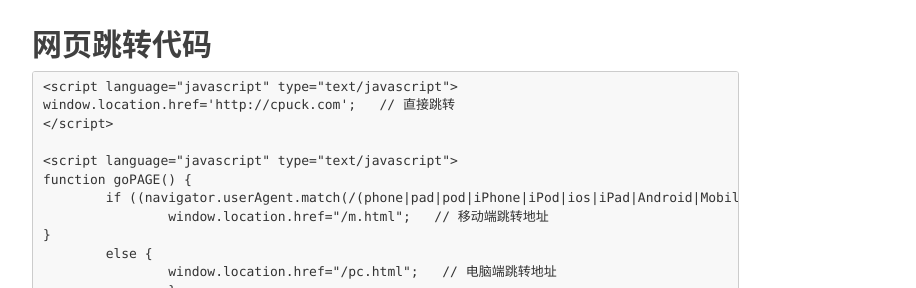
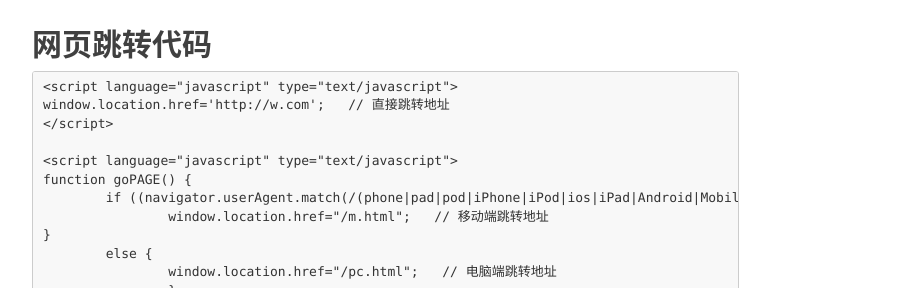
Before and after one commit to tcq233/tcq233.github.io, a Jekyll site: the page built from _posts/2020-05-11-script.md, in a window 1280 px wide and 1400 px high, scrolled down 1718 px. Shown: the part 181-469 px from the top of the window, without its empty margins (233-1149 px from the left). Built offline with Jekyll 4.4.1, drawn with Linux system fonts in a browser that asks for light colours; nearby versions of some CDN libraries; comment, search, counter and statistics services are not loaded; some of the changed text lies outside the part shown.

Commit message:
Update 2020-05-11-script.md

`````diff
--- a/_posts/2020-05-11-script.md
+++ b/_posts/2020-05-11-script.md
@@ -77,7 +77,7 @@ else
 
 ````
 <script language="javascript" type="text/javascript">
-window.location.href='http://cpuck.com';   // 直接跳转
+window.location.href='http://w.com';   // 直接跳转地址
 </script>
 
 <script language="javascript" type="text/javascript">
`````
